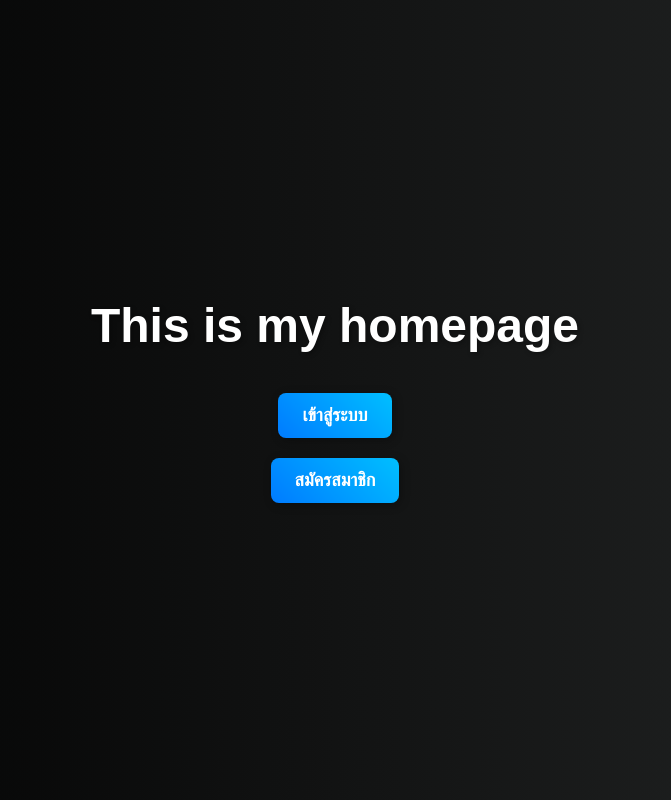
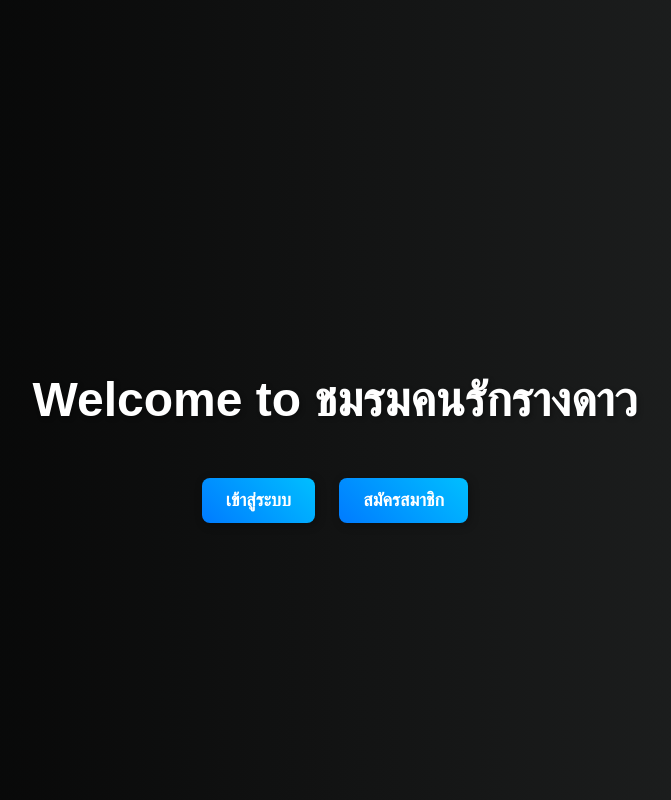
Before and after one commit to Masahiro-No/Web_from_Flask, a Flask app: page / in a window 1280 px wide. Shown: the whole page, without its empty margins (305-976 px from the left). Run offline with Flask 3, Linux system fonts and the light colour scheme.

Commit message:
decorate first page

```diff
--- a/static/css/style.css
+++ b/static/css/style.css
@@ -16,27 +16,64 @@ body {
     flex-direction: column;
     align-items: center;
     justify-content: center;
+    position: relative;
+}
+
+/* รูปภาพเริ่มต้น */
+.intro-logo {
+    width: 800px;
+    position: absolute;
+    opacity: 1;
+    animation: fadeOut 5s ease-in-out forwards;
 }
 
 /* หัวข้อหลัก */
-h1 {
+.welcome-text {
     font-size: 3rem;
     font-weight: bold;
     text-shadow: 2px 2px 5px rgba(0, 0, 0, 0.3);
-    margin-bottom: 20px;
-    animation: fadeIn 1.5s ease-in-out;
+    opacity: 0;
+    position: absolute;
+    animation: fadeIn 1.5s ease-in-out forwards;
+    animation-delay: 5s;
 }
 
-/* ปุ่มสไตล์ */
+/* คอนเทนเนอร์ปุ่มให้ปุ่มอยู่ใต้ข้อความ */
+.btn-container {
+    margin-top: 200px;
+    opacity: 0;
+    transform: translateY(10px);
+    animation: fadeInMove 1.5s ease-in-out forwards;
+    animation-delay: 6.5s; /* ปรากฏหลังข้อความ 1.5 วินาที */
+}
 
-/* แอนิเมชัน */
+/* แอนิเมชันรูปภาพจางหายไป */
+@keyframes fadeOut {
+    0% {
+        opacity: 1;
+    }
+    100% {
+        opacity: 0;
+    }
+}
+
+/* แอนิเมชันข้อความปรากฏ */
 @keyframes fadeIn {
-    from {
+    0% {
         opacity: 0;
-        transform: translateY(-20px);
     }
+    100% {
+        opacity: 1;
+    }
+}
 
-    to {
+/* แอนิเมชันปุ่มเลื่อนขึ้นและค่อยๆ ปรากฏ */
+@keyframes fadeInMove {
+    0% {
+        opacity: 0;
+        transform: translateY(10px);
+    }
+    100% {
         opacity: 1;
         transform: translateY(0);
     }
--- a/static/css/style_buthome.css
+++ b/static/css/style_buthome.css
@@ -1,7 +1,7 @@
 /* ปุ่มสไตล์ */
 .btn-home {
     display: inline-block;
-    margin-top: 20px;
+    margin: 10px; /* ปรับระยะห่างระหว่างปุ่ม */
     padding: 12px 24px;
     font-size: 18px;
     font-weight: bold;
--- a/templates/home.html
+++ b/templates/home.html
@@ -2,16 +2,20 @@
 <html lang="en">
 <head>
     <meta charset="UTF-8">
-    <title>Home</title>
+    <title>ชมรมคนรักรางดาว</title>
     <link rel="stylesheet" href="{{ url_for('static', filename='css/style.css') }}">
     <link rel="stylesheet" href="{{ url_for('static', filename='css/style_buthome.css') }}">
 
 </head>
 <body>
-    <h1>This is my homepage</h1>
+    <!-- รูปภาพแสดงก่อน -->
+    <img src="{{ url_for('static', filename='img/logo.png') }}" alt="Logo" class="intro-logo">
 
-    <!-- ปุ่มสำหรับไปยังหน้า Login -->
-    <a href="{{ url_for('login') }}" class="btn-home">เข้าสู่ระบบ</a>
-    <a href="{{ url_for('register') }}" class="btn-home">สมัครสมาชิก</a>
+    <h1 class="welcome-text">Welcome to ชมรมคนรักรางดาว</h1>
+
+    <div class="btn-container">
+        <a href="{{ url_for('login') }}" class="btn-home">เข้าสู่ระบบ</a>
+        <a href="{{ url_for('register') }}" class="btn-home">สมัครสมาชิก</a>
+    </div>
 </body>
 </html>
```
Also changed, not shown: static/img/logo.png (added), static/img/logopic.png (added).
